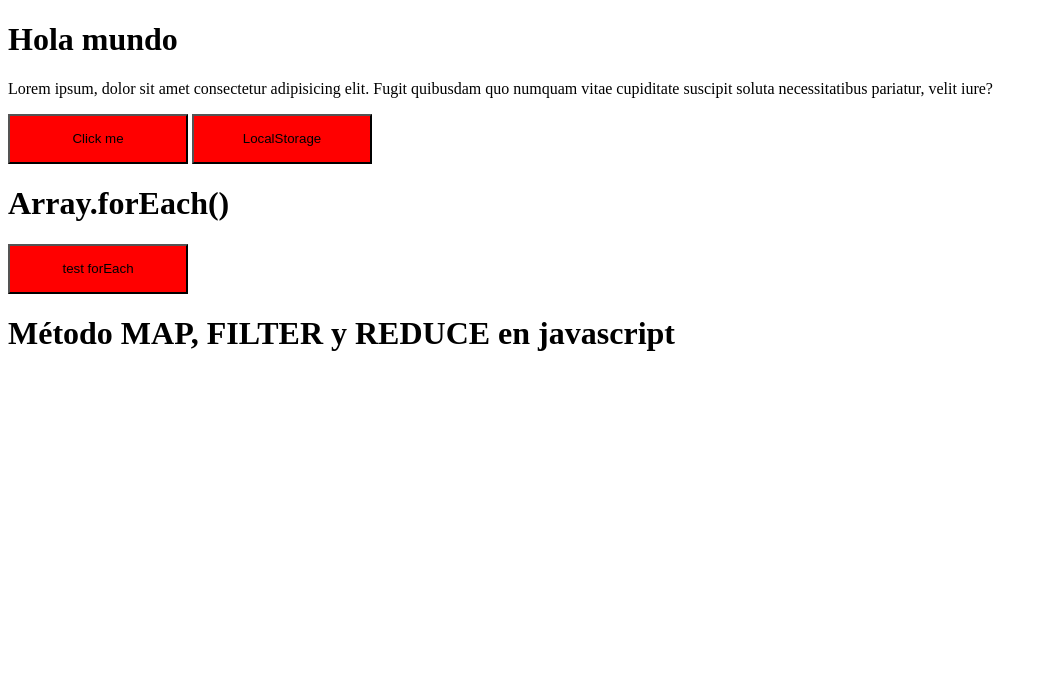
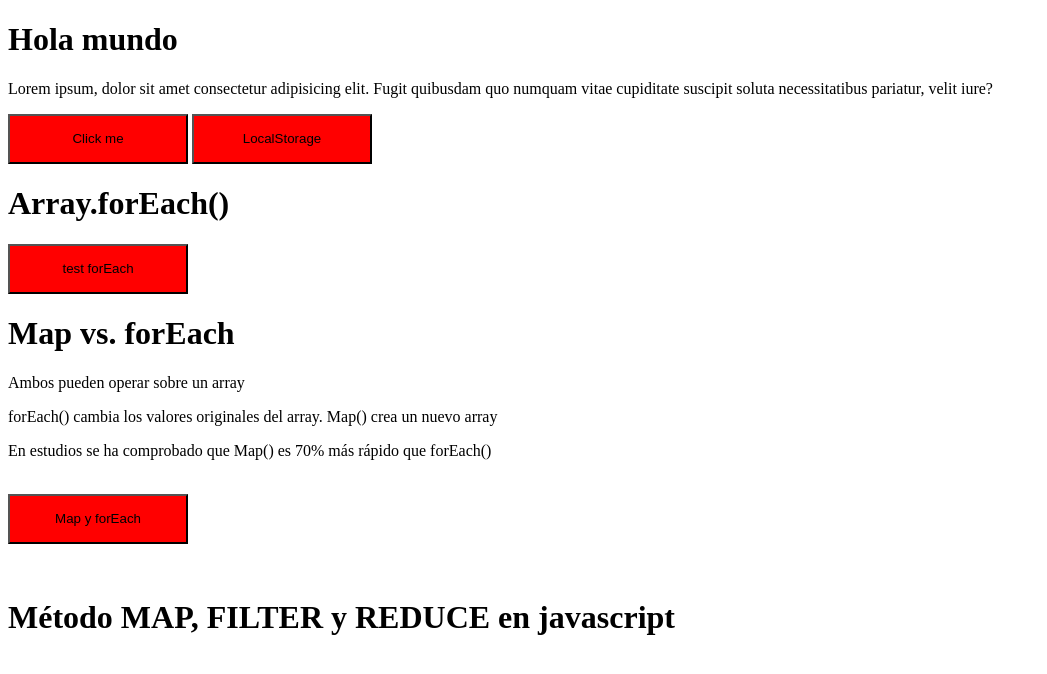
Before and after one commit to jcotrinas/git-test, a plain HTML site: page index.html in a window 1280 px wide. Shown: the whole page, without its empty margins (0-1047 px from the left). Drawn offline with Linux system fonts and the light colour scheme.

Commit message:
agregué forEach con template tag y fragment

```diff
--- a/index.html
+++ b/index.html
@@ -16,7 +16,23 @@
     <h1>Array.forEach()</h1>
     <button class="clsBtn" onclick="arrayforEach()" id="btn3">test forEach</button>
     <br/>
+    <h1>Map vs. forEach</h1>
+    <p>Ambos pueden operar sobre un array</p>
+    <p>forEach() cambia los valores originales del array. Map() crea un nuevo array</p>
+    <p>En estudios se ha comprobado que Map() es 70% más rápido que forEach()</p>
+    <br/>
+    <button class="clsBtn" onclick="mapforEach()" id="btn4">Map y forEach</button>
+    <!--template para una lista dinámica-->
+    <ul id="milista">
+        <template id="template-lista">
+            <li class="lista">
+                <span></span>
+            </li>
+        </template>
+    </ul>
+    <br/>
     <h1>Método MAP, FILTER y REDUCE en javascript</h1>
+
 
 </body>
 </html>
--- a/index.js
+++ b/index.js
@@ -31,6 +31,24 @@ function getNombre(){
 
 function arrayforEach(){
     const btn3= document.querySelector('#btn3');
-    const array1 = ['Juan', 'Lucas', 'Pedro', 'María'];
+    //para recorrer un array
+    const array1 = ['Hola', 'y adiós'];
     array1.forEach(e => alert(e));
 }
+
+function mapforEach(){
+    const milista = document.getElementById('milista');
+    let array1 = ['Uno', 'Dos', 'Tres'];
+
+    const fragment = document.createDocumentFragment();
+    const template = document.querySelector('#template-lista').content;
+
+    array1.forEach((e) => {
+        template.querySelector('span').textContent=e;
+        const clone = template.cloneNode(true);
+        fragment.appendChild(clone);
+    });
+
+    milista.appendChild(fragment);
+
+}
```
